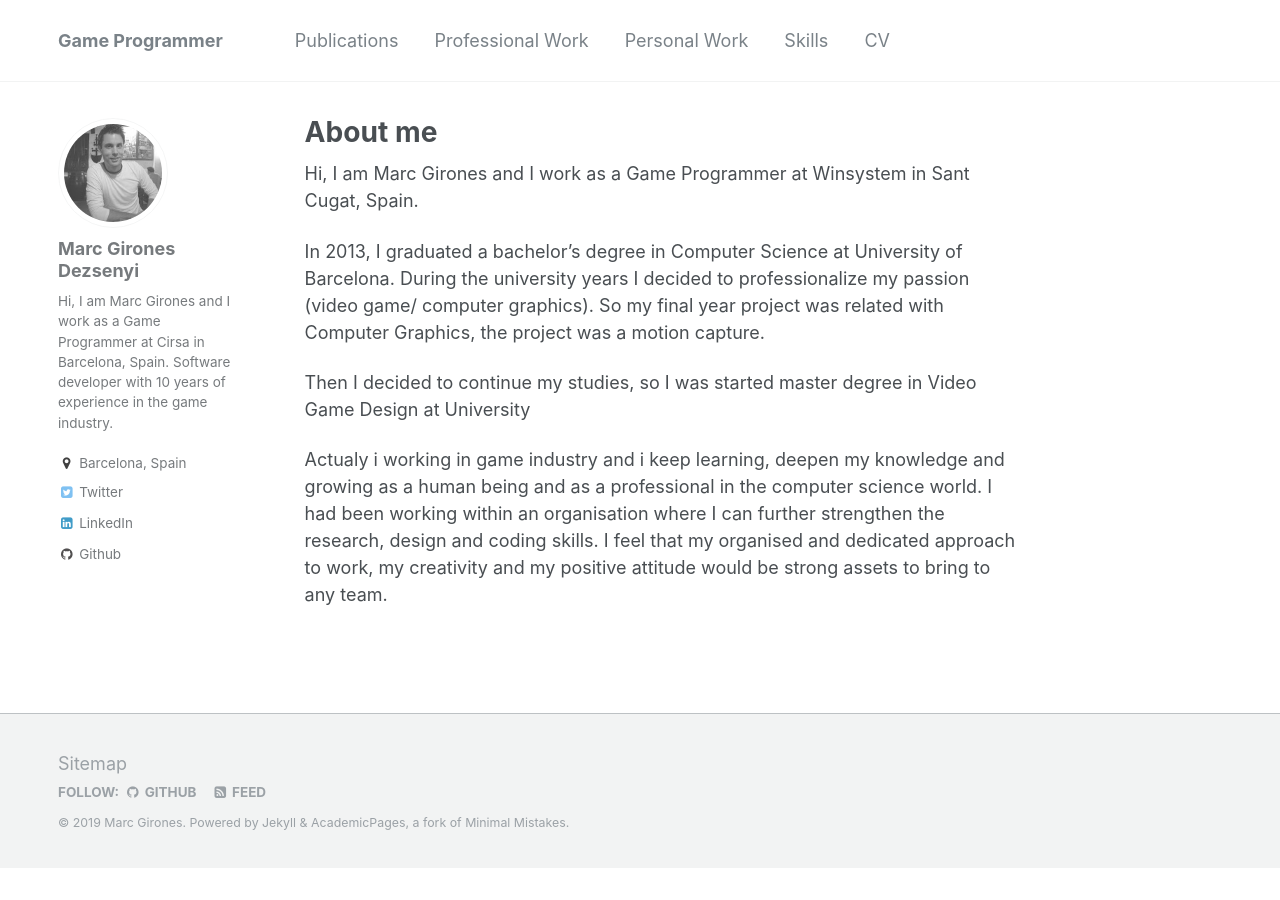
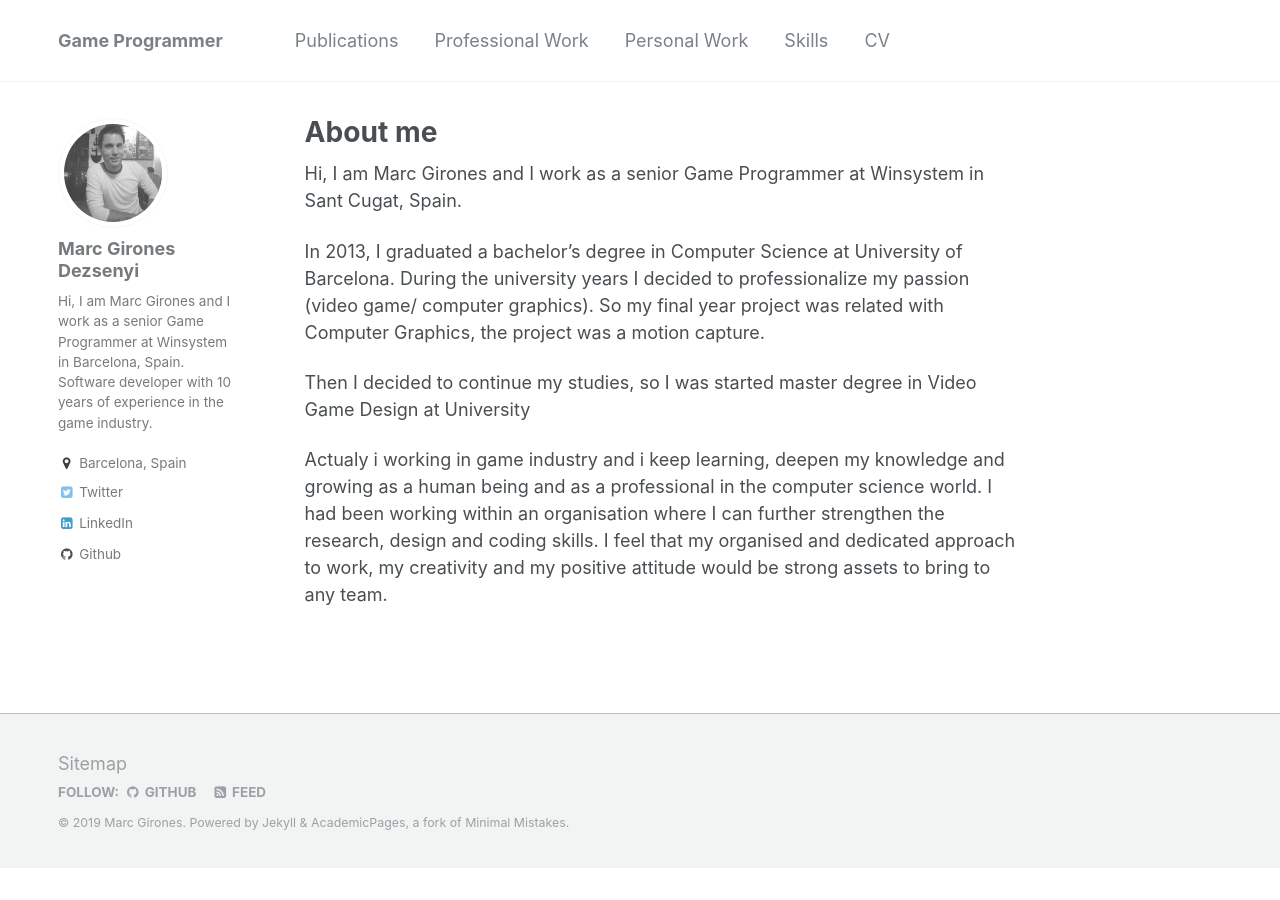
Before and after one commit to giron3s/giron3s.github.io, a Jekyll site: the page built from _pages/about.md, in a window 1280 px wide. Built offline with Jekyll 4.4.1, drawn with Linux system fonts in a browser that asks for light colours.

Commit message:
Update 2019 v3

```diff
--- a/_config.yml
+++ b/_config.yml
@@ -79,7 +79,7 @@ analytics:
 author:
   name             : "Marc Girones Dezsenyi"
   avatar           : "profile.jpg"
-  bio              : "Hi, I am Marc Girones and I work as a Game Programmer at Cirsa in Barcelona, Spain. Software developer with 10 years of experience in the game industry."
+  bio              : "Hi, I am Marc Girones and I work as a senior Game Programmer at Winsystem in Barcelona, Spain. Software developer with 10 years of experience in the game industry."
   location         : "Barcelona, Spain"
   employer         :
   googlescholar    :
--- a/_pages/about.md
+++ b/_pages/about.md
@@ -9,7 +9,7 @@ redirect_from:
 ---
 
 
-Hi, I am Marc Girones and I work as a Game Programmer at Winsystem in Sant Cugat, Spain.
+Hi, I am Marc Girones and I work as a senior Game Programmer at Winsystem in Sant Cugat, Spain.
 
 In 2013, I graduated a bachelor’s degree in Computer Science at University of Barcelona. During the university years I decided to professionalize my passion (video game/ computer graphics). So my final year project was related with Computer Graphics, the project was a motion capture.
 
```
